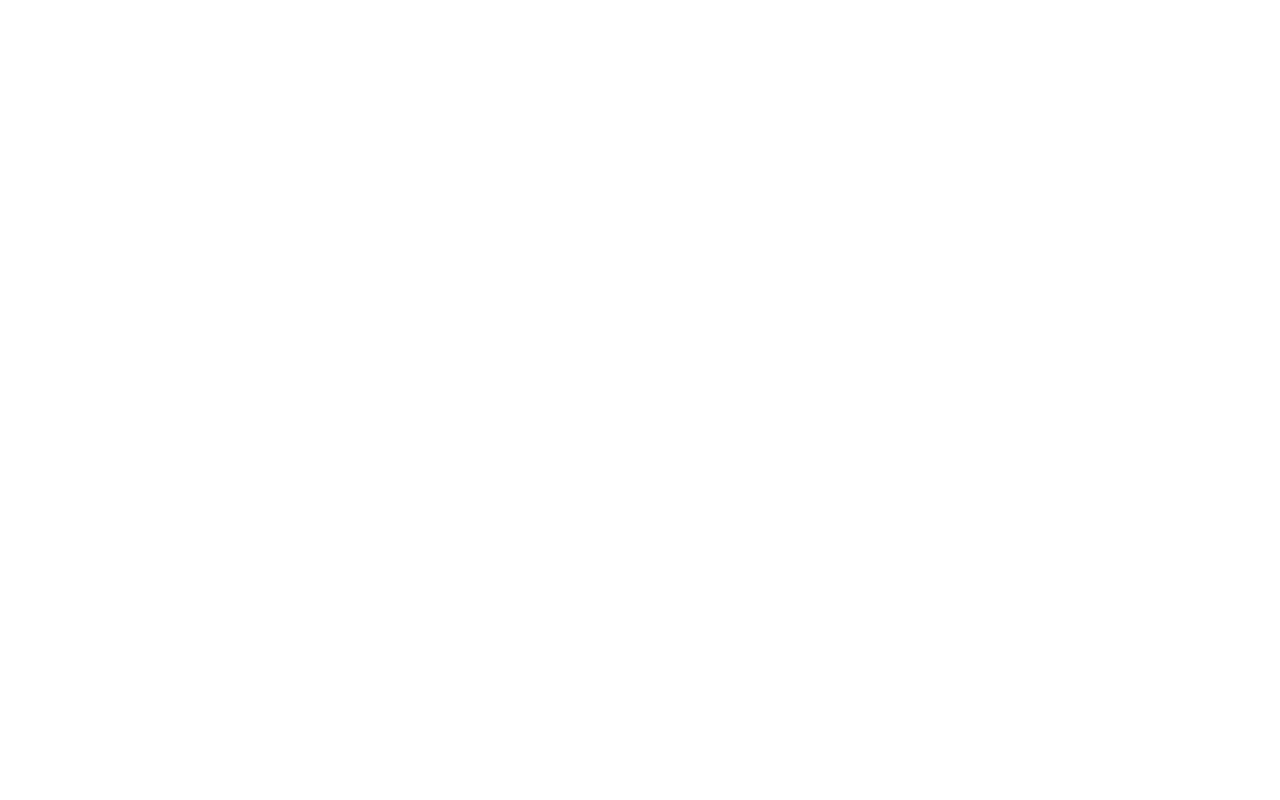
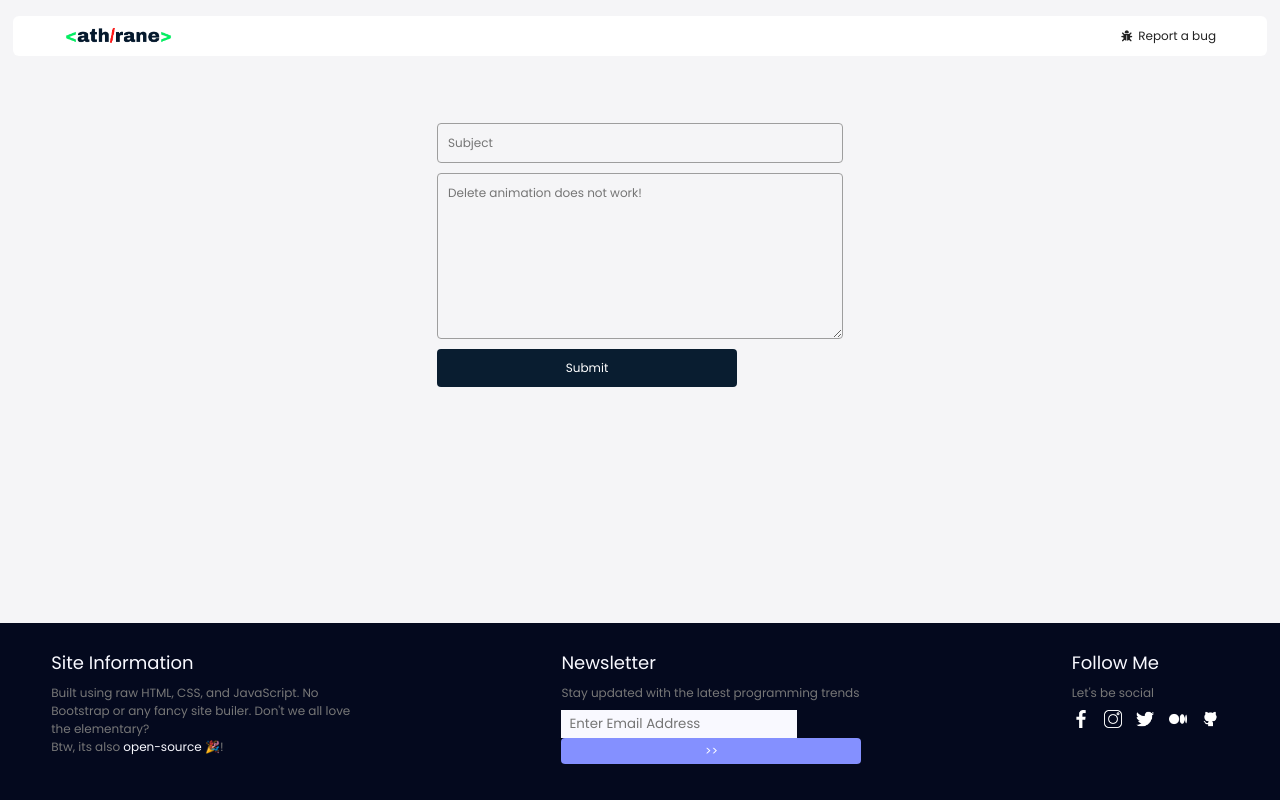
Before and after one commit to Atharane/envisage, a plain HTML site: page bug.html in a window 1280 px wide. Drawn offline with Linux system fonts and the light colour scheme.

Commit message:
create bug.html

```diff
--- a/bug.html
+++ b/bug.html
@@ -0,0 +1,77 @@
+<!DOCTYPE html>
+<html lang="en">
+
+  <head>
+    <meta charset="UTF-8" />
+    <meta http-equiv="X-UA-Compatible" content="IE=edge" />
+    <meta name="viewport" content="width=device-width, initial-scale=1.0" />
+    <link rel="stylesheet" href="css/navfoot.css" />
+    <link rel="stylesheet" href="css/bug.css" />
+    <script src="https://kit.fontawesome.com/fded519496.js" crossorigin="anonymous"></script>
+    <title>Atharane | Bug</title>
+  </head>
+
+  <body>
+    <nav>
+      <a href="index.html">
+        <img id="logo" src="images/athrane_logo.png" alt="athrane logo" />
+      </a>
+
+      <a href="bug.html" id="report-bug">
+        <i class="fas fa-bug"></i>
+        <p>Report a bug</p>
+      </a>
+    </nav>
+
+    <section id="wrapper">
+        <form action="https://formsubmit.co/atharva.rane0511@gmail.com" method="POST">
+            <input type="text" name="subject" placeholder="Subject">
+            <textarea placeholder="Delete animation does not work!" name="message" rows="8"></textarea>
+            <input type="submit" value="Submit">
+            <input type="hidden" name="_subject" value="New submission!">
+        </form>
+    </section>
+
+  <!-- Footer: Developer-info, Newsletter, Socials -->
+  <footer>
+    <div class="footer-widget">
+      <h4>Site Information</h4>
+      <p>
+        Built using raw HTML, CSS, and JavaScript. No Bootstrap or any fancy site builer. Don't we all love the elementary?
+        <br>Btw, its also <a href="https://github.com/Atharane/envisage.github.io" target="_blank">open-source</a> 🎉!
+      </p>
+    </div>
+    <div class="footer-widget">
+      <h4>Newsletter</h4>
+      <p>Stay updated with the latest programming trends</p>
+      <form action="">
+        <input type="email" placeholder="Enter Email Address" />
+        <input type="submit" value=">>" />
+      </form>
+    </div>
+
+    <div class="footer-widget">
+      <h4>Follow Me</h4>
+      <p>Let's be social</p>
+      <div class="social-wrapper">
+        <a href="https://www.facebook.com/atharva.rane.3762" target="_blank">
+          <img class="social_icon" src="images/facebook.png" alt="facebook logo" />
+        </a>
+        <a href="https://www.instagram.com/atharva_rane0511/" target="_blank">
+          <img class="social_icon" src="images/instagram.png" alt="instagram logo" />
+        </a>
+        <a href="https://twitter.com/Atharane" target="_blank">
+          <img class="social_icon" src="images/twitter.png" alt="twitter logo" />
+        </a>
+        <a href="https://nasamark.medium.com/" target="_blank">
+          <img class="social_icon" src="images/medium.png" alt="medium logo" />
+        </a>
+        <a href="" target="_blank">
+          <img class="social_icon" src="images/github.png" alt="github logo" />
+        </a>
+      </div>
+    </div>
+  </footer>
+
+  </body>
+</html>
--- /dev/null
+++ b/css/bug.css
@@ -0,0 +1,33 @@
+#wrapper {
+  display: flex;
+  justify-content: center;
+  align-items: center;
+  flex-wrap: wrap;
+  margin: 4% 0;
+}
+
+
+input[type="text"],
+textarea {
+  display: block;
+  border: solid 1.5px #9e9e9e;
+  border-radius: 4px;
+  min-width: 300px;
+  width: 30vw;
+  padding: 10px;
+  margin-bottom: 10px;
+  font-size: 12px;
+  color: #091d30;
+}
+
+input[type="submit"] {
+  display: block;
+  border-radius: 4px;
+  border: none;
+  min-width: 300px;
+  padding: 10px;
+  margin-bottom: 10px;
+  font-size: 12px;
+  color: #fff;
+  background-color: #091d30;
+}
--- a/css/navfoot.css
+++ b/css/navfoot.css
@@ -48,8 +48,8 @@ nav > #report-bug:hover{
   color: #8490ff;
 }
 
-#bug {
-  height: 14px;
+#report-bug > i {
+  font-size: 11px;
   margin: 6px;
   color: inherit;
 }
```
Also changed, not shown: hash.html (+13 -31 lines), index.html (+3 -3 lines), queue.html (+9 -3 lines), images/arrow.png (deleted).
